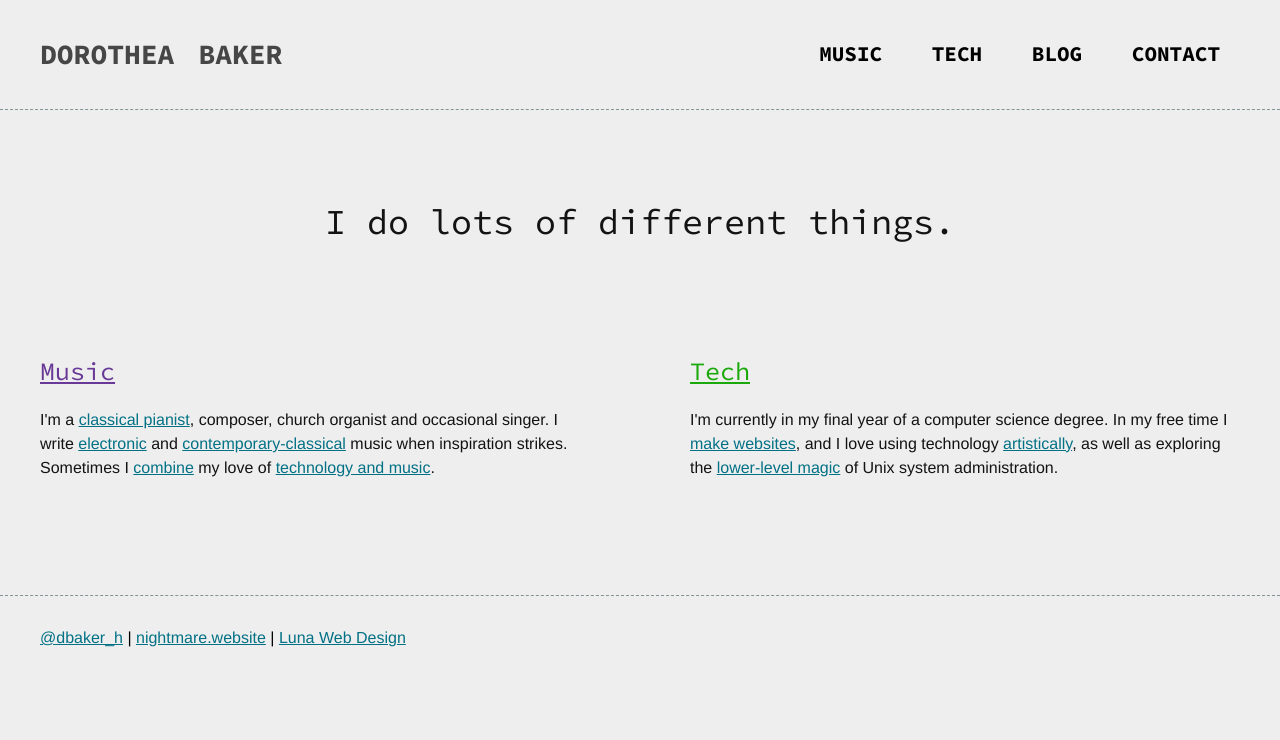
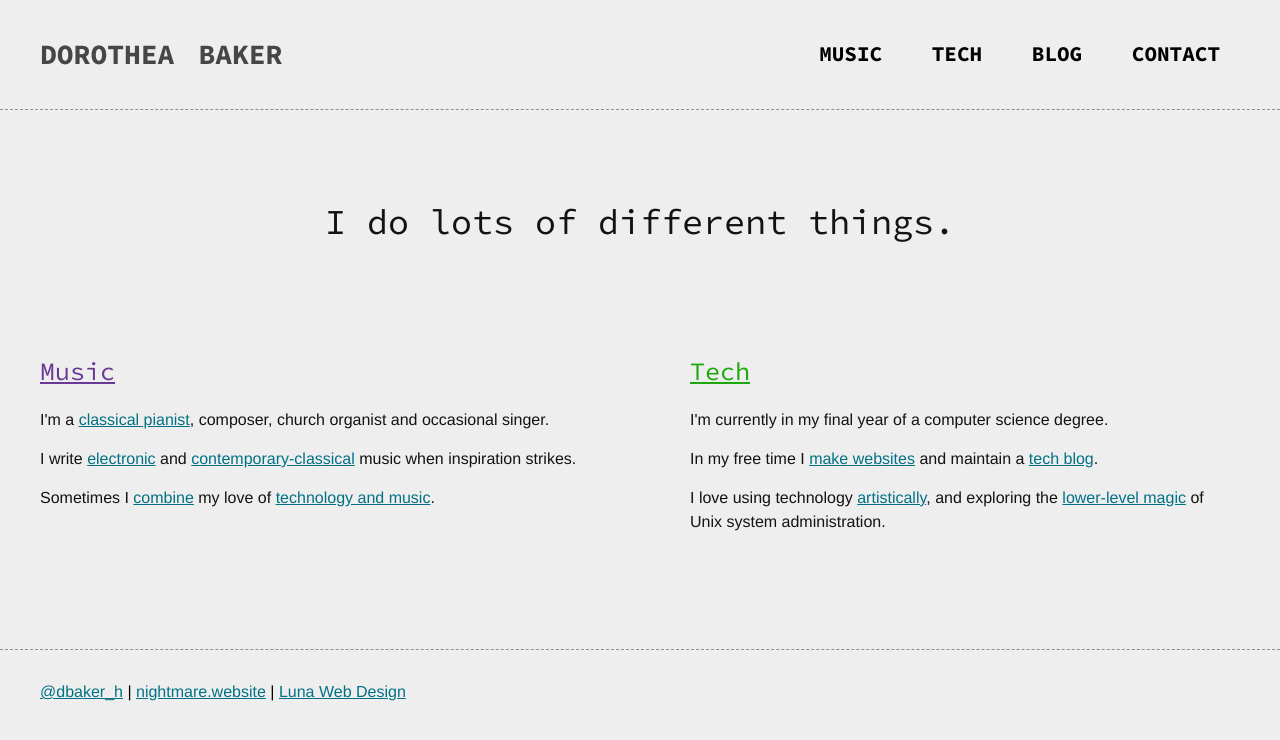
Before and after one commit to d-baker/navsite, a Jekyll site: the page built from index.html, in a window 1280 px wide. Shown: the top 740 px of the page. Built offline with Jekyll 4.4.1, drawn with Linux system fonts in a browser that asks for light colours; nearby versions of some CDN libraries; comment, search, counter and statistics services are not loaded.

Commit message:
tweaks to homepage copy

```diff
--- a/css/main.scss
+++ b/css/main.scss
@@ -193,8 +193,18 @@ h1.headline {
     font-family: "Source Code Pro";
     text-align: center;
     margin: 100px 0px;
+
+    a {
+        color: $defaultHighlight;
+        &:hover {
+            text-decoration: underline;
+        }
+    }
 }
 
+.homepage .textblock {
+    line-height: 1.5em;
+}
 
 #assorted {
     width: 650px;
--- a/index.html
+++ b/index.html
@@ -4,12 +4,16 @@ layout: default
 
 <h1 class="headline">I do lots of different things.</h1>
 
-<div class="textblock col1">
+<div class="textblock col1 homepage">
     <h2 class="avpg"><a href="/music/">Music</a></h2>
-    <p>I'm a <a target="_blank" href="/music/audio/pianorecs/Rachmaninov_Piano_concerto_2_mvt_2.html">classical pianist</a>, composer, church organist and occasional singer. I write <a target="_blank" href="https://dbaker.bandcamp.com/album/yesterlieder">electronic</a> and <a target="_blank" href="https://dbaker.bandcamp.com/album/berceuses">contemporary-classical</a> music when inspiration strikes. Sometimes I <a target="_blank" href="http://dreadedvariable.xyz/portfolio/visualiser">combine</a> my love of <a target="_blank" href="/music/mechanisms/">technology and music</a>.</p>
+    <p>I'm a <a target="_blank" href="/music/audio/pianorecs/Rachmaninov_Piano_concerto_2_mvt_2.html">classical pianist</a>, composer, church organist and occasional singer.</p>
+    <p>I write <a target="_blank" href="https://dbaker.bandcamp.com/album/yesterlieder">electronic</a> and <a target="_blank" href="https://dbaker.bandcamp.com/album/berceuses">contemporary-classical</a> music when inspiration strikes.</p>
+    <p>Sometimes I <a target="_blank" href="http://dreadedvariable.xyz/portfolio/visualiser">combine</a> my love of <a target="_blank" href="/music/mechanisms/">technology and music</a>.</p>
 </div>
 
-<div class="textblock col2">
+<div class="textblock col2 homepage">
     <h2 class="geekpg"><a href="/tech/">Tech</a></h2>
-    <p>I'm currently in my final year of a computer science degree. In my free time I <a target="_blank" href="http://lunawebdesign.com.au">make websites</a>, and I love using technology <a target="_blank" href="https://github.com/d-baker/NaNoGenMo-2014">artistically</a>, as well as exploring the <a target="_blank" href="http://nightmare.website/blog/horrorstory/">lower-level magic</a> of Unix system administration.
+    <p>I'm currently in my final year of a computer science degree.</p>
+    <p>In my free time I <a target="_blank" href="http://lunawebdesign.com.au">make websites</a> and maintain a <a target="_blank" href="http://nightmare.website/about/">tech blog</a>.</p>
+    <p>I love using technology <a target="_blank" href="https://github.com/d-baker/NaNoGenMo-2014">artistically</a>, and exploring the <a target="_blank" href="http://nightmare.website/blog/horrorstory/">lower-level magic</a> of Unix system administration.</p>
 </div>
```
